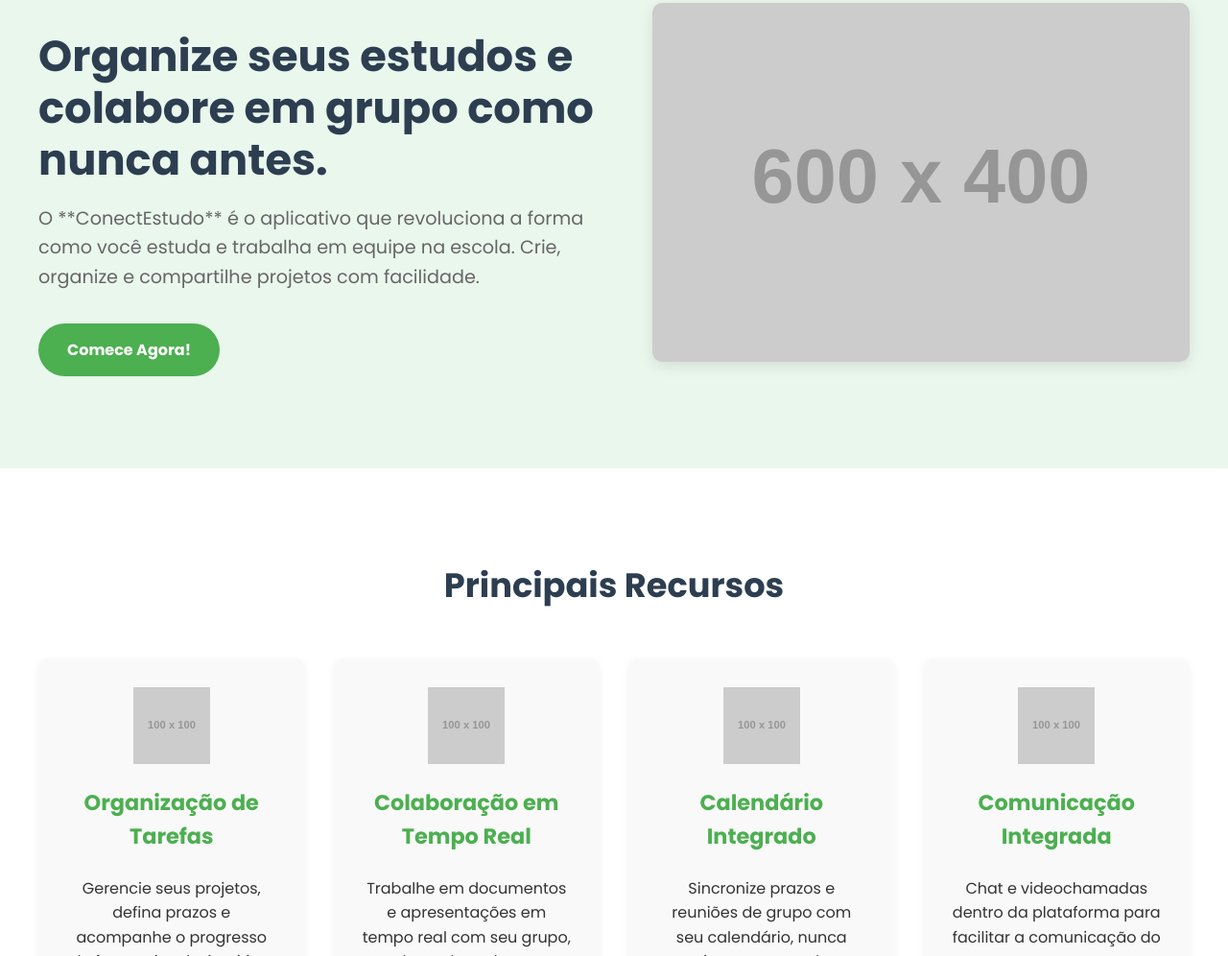
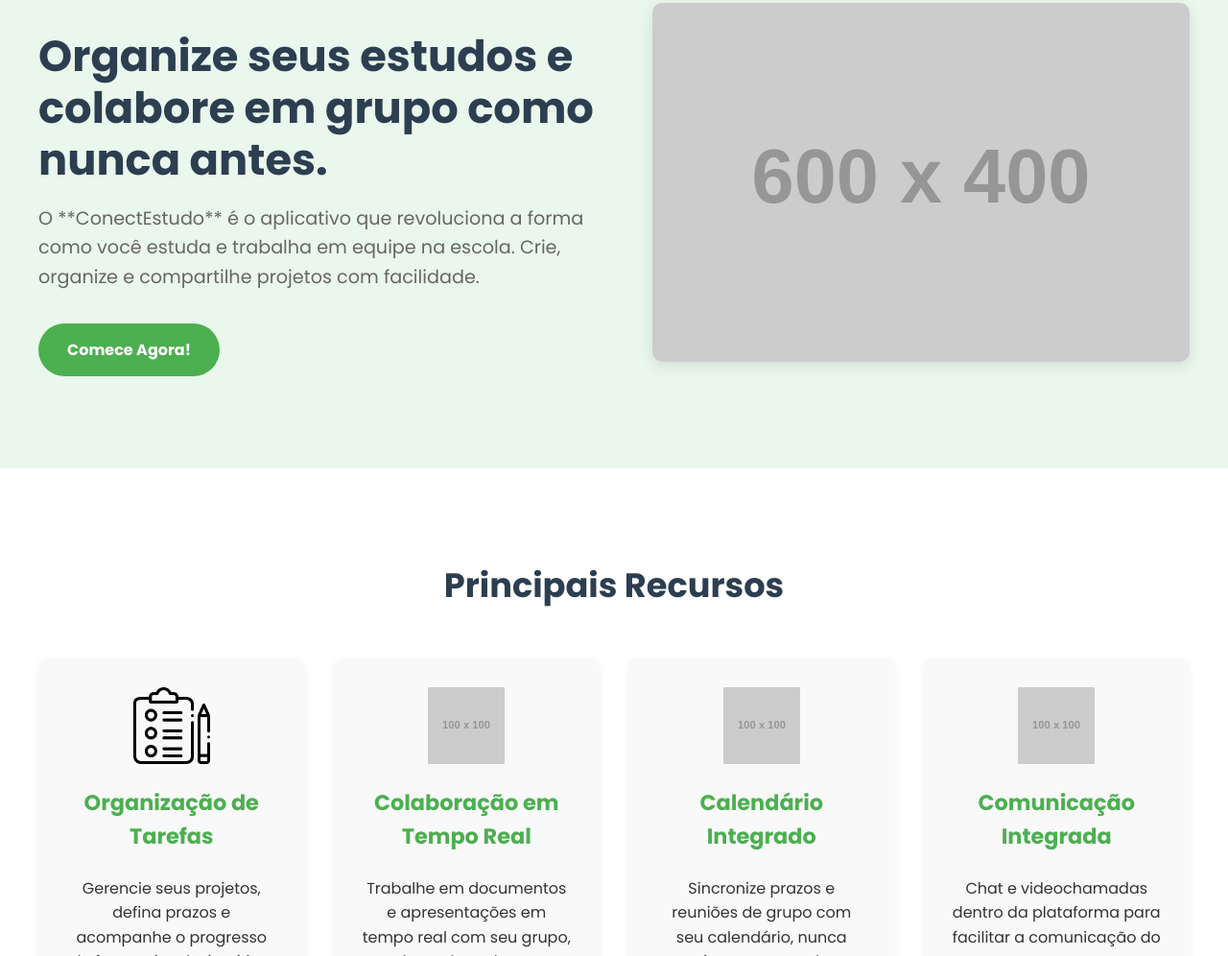
Before and after one commit to JheniiCarvalho/ConectEstudo, a plain HTML site: page index.html in a window 1280 px wide. Shown: the part 180-1176 px from the top of the page at 96% size. Drawn offline with Linux system fonts and the light colour scheme; placeholder pictures from the web are drawn by us.

Commit message:
Update index.html

```diff
--- a/index.html
+++ b/index.html
@@ -41,7 +41,7 @@
                 <h2>Principais Recursos</h2>
                 <div class="features-grid">
                     <div class="feature-item">
-                        <img src="https://via.placeholder.com/100x100" alt="Ícone de organização">
+                        <img src="organizacao.png" alt="Ícone de organização">
                         <h3>Organização de Tarefas</h3>
                         <p>Gerencie seus projetos, defina prazos e acompanhe o progresso de forma visual e intuitiva.</p>
                     </div>
```
